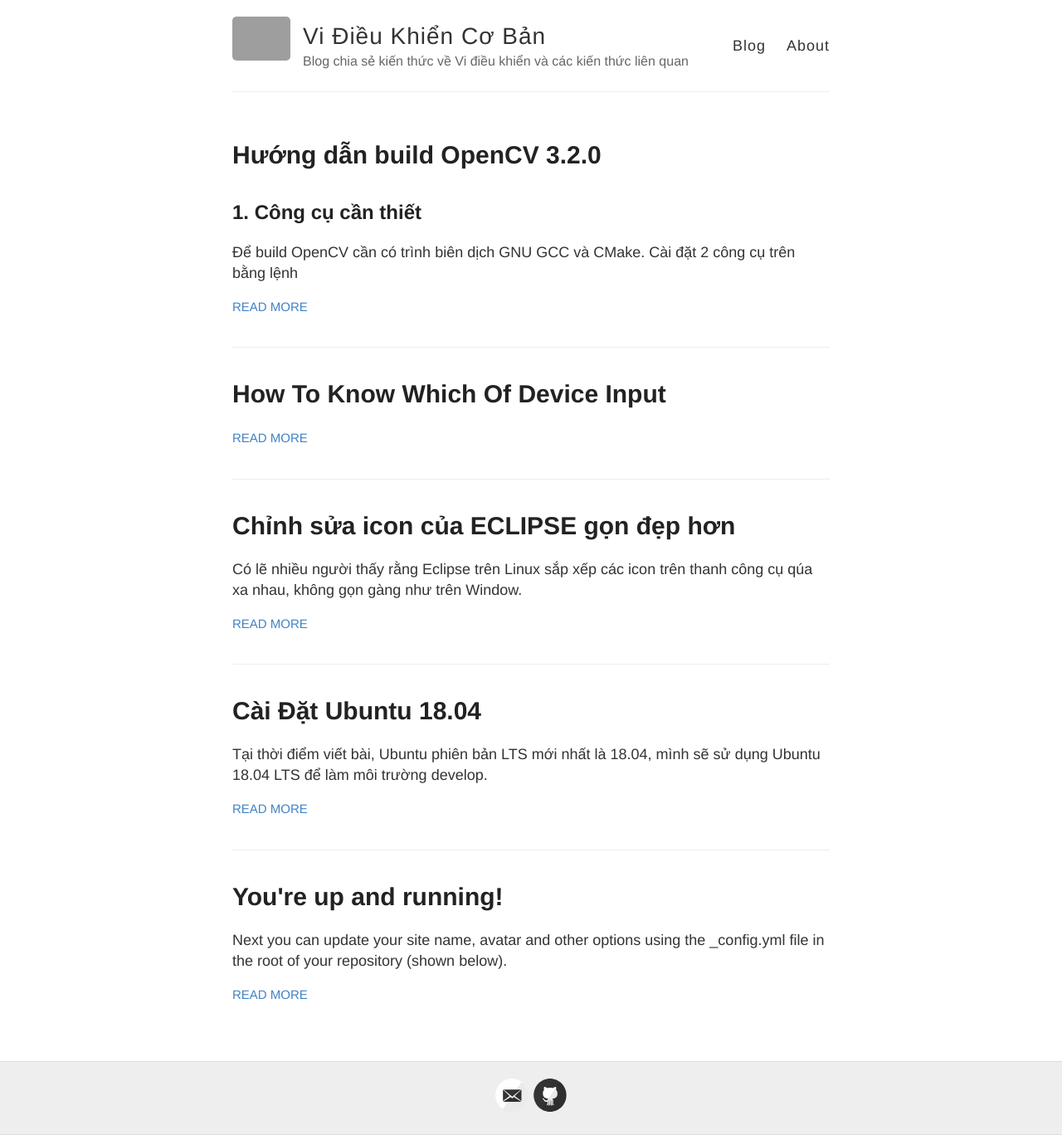
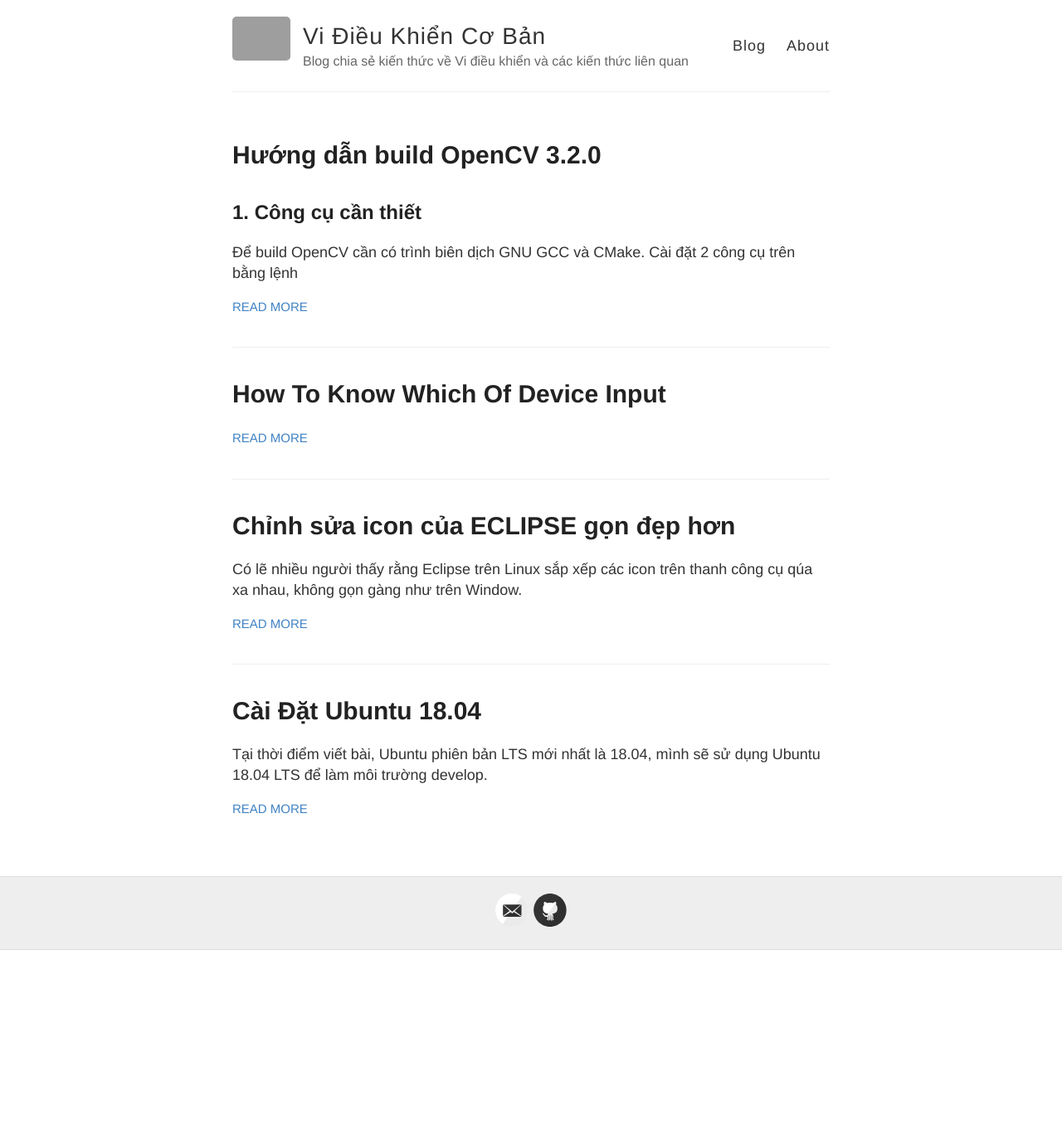
Before and after one commit to sokulabs/vidieukhiencoban.github.io, a Jekyll site: the page built from index.html, in a window 1280 px wide. Shown: the whole page at 83% size. Built offline with Jekyll 4.4.1, drawn with Linux system fonts in a browser that asks for light colours; after the commit the page ends 1145 px from its top, so only the background shows below that; grey boxes are pictures that could not be loaded.

Commit message:
update file

```diff
--- a/_config.yml
+++ b/_config.yml
@@ -58,15 +58,15 @@ permalink: /:title/
 # The release of Jekyll Now that you're using
 version: v1.2.0
 
-# Jekyll 3 now only supports Kramdown for Markdown
+markdown: kramdown
+permalink: pretty
+future: true
+highlighter: rouge
+linenos: true
 kramdown:
-  # Use GitHub flavored markdown, including triple backtick fenced code blocks
   input: GFM
-  # Jekyll 3 and GitHub Pages now only support rouge for syntax highlighting
+  auto_ids: true
   syntax_highlighter: rouge
-  syntax_highlighter_opts:
-    # Use existing pygments syntax highlighting css
-    css_class: 'highlight'
 
 # Set the Sass partials directory, as we're using @imports
 sass:
--- a/_posts/2014-3-3-Hello-World.md
+++ /dev/null
@@ -1,10 +0,0 @@
----
-layout: post
-title: You're up and running!
----
-
-Next you can update your site name, avatar and other options using the _config.yml file in the root of your repository (shown below).
-
-![_config.yml]({{ site.baseurl }}/images/config.png)
-
-The easiest way to make your first post is to edit this one. Go into /_posts/ and update the Hello World markdown file. For more instructions head over to the [Jekyll Now repository](https://github.com/barryclark/jekyll-now) on GitHub.
```
Also changed, not shown: README.md.
